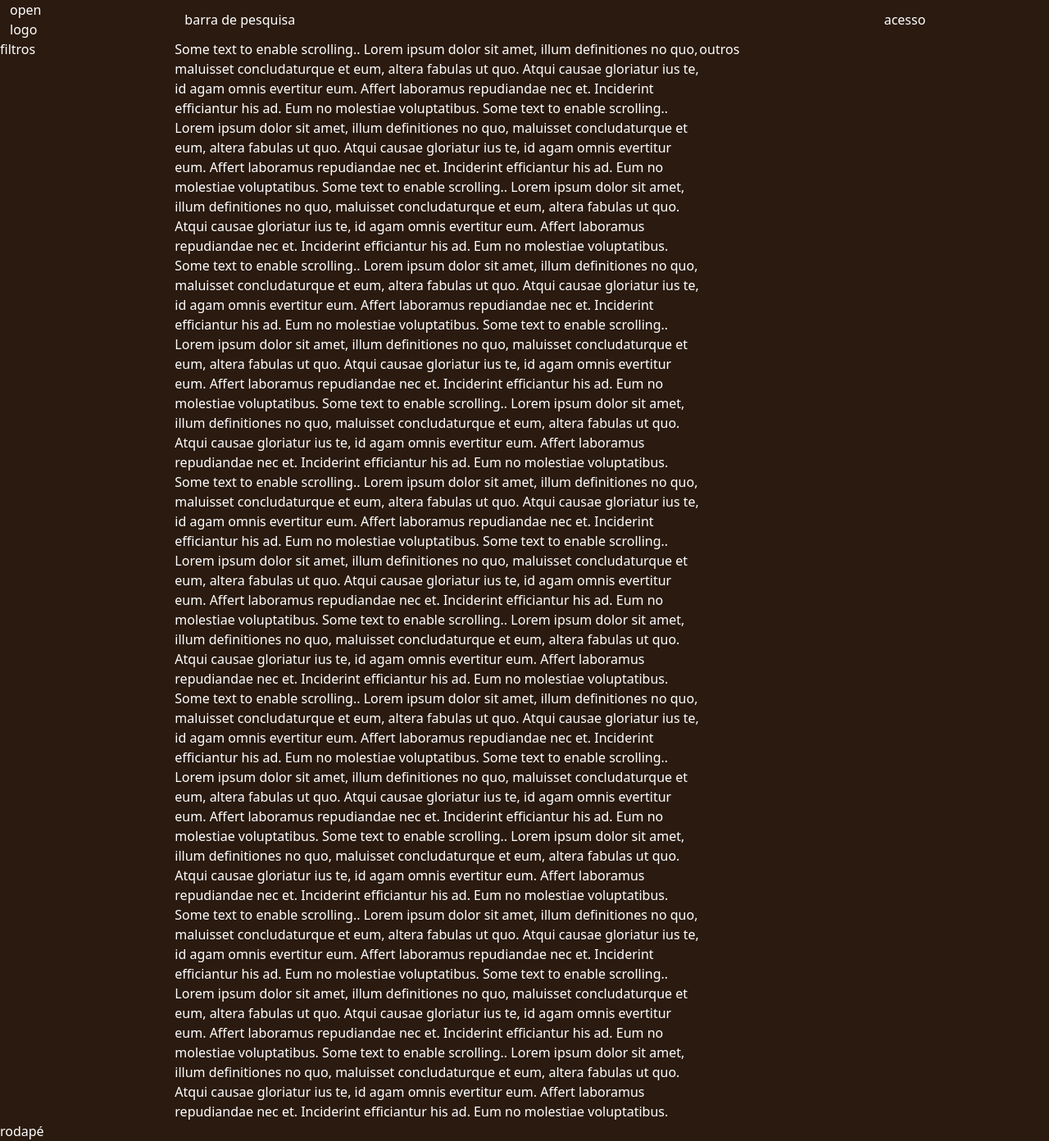
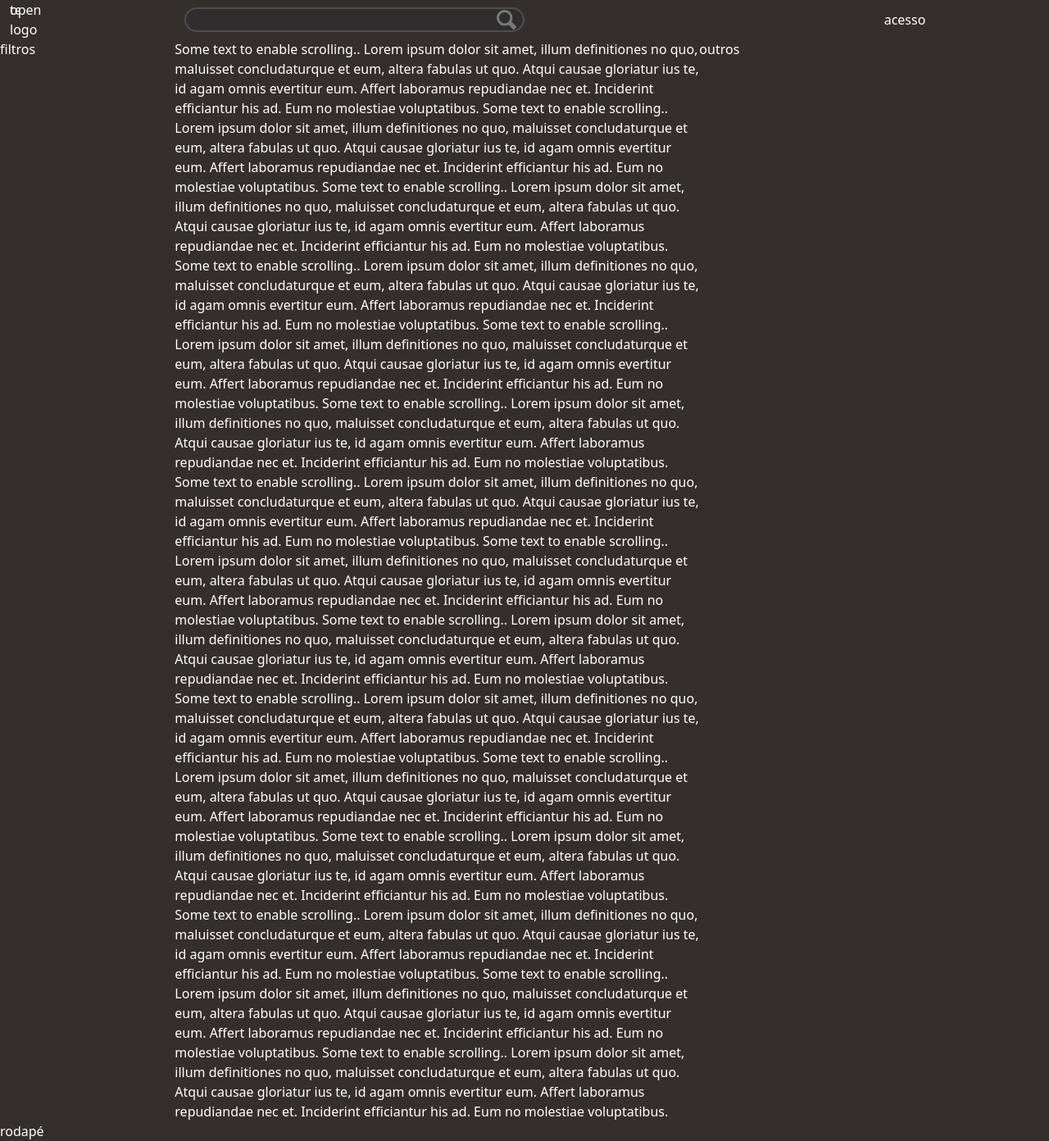
Before and after one commit to gxov/projTcc, a PHP site: page /pag2.html in a window 1280 px wide. Shown: the whole page at 82% size. Run offline with PHP 8.4, Linux system fonts and the light colour scheme.

Commit message:
Navbar (top e left), search bar
- variáveis para mudar cores principais do site
- barras de navegação (nova barra na esquerda e mudanças na do topo)
- scroll bar
- search bar
- pasta para mídia

```diff
--- a/header.js
+++ b/header.js
@@ -1,4 +1,6 @@
 const mainNav = document.getElementById('mainNav');
+const sideNav = document.getElementById('sideNav');
+const mainCont = document.getElementById('main');
 const mainNavHgt = mainNav.offsetTop;
 
 function funct() {
@@ -14,5 +16,8 @@ function funct() {
 window.onscroll = function () { funct() }
 
 function openNav() {
-    document.getElementById("navSide").style.width = "250px";
+    sideNav.className = sideNav.className + " sideNavShow"
+    mainCont.className = "container-fluid mainContent mainContentFloat"
+    sideNav.style.width = "20%";
+    mainCont.style.width = "80%";
 }
--- a/pag2.html
+++ b/pag2.html
@@ -11,11 +11,13 @@
 </head>
 
 <body class="conteudo">
-    <!-- cabeçalho -->
-    <div class="container-fluid" id="header">
-        <div id="navSide" class="navSide">
+    <!-- side nav -->
+    <div class="container-fluid sideNav" id="sideNav">
         teste
     </div>
+    <div class="container-fluid mainContent" id="main">
+        <!-- cabeçalho -->
+        <div class="container-fluid mainNav" id="mainNav">
             <div class="row align-items-center">
                 <div class="col-2">
                     <div class="sideNavBtn">
@@ -25,9 +27,10 @@
                         logo
                     </div>
                 </div>
-            <div class="col-8">
-                <div class="barra">
-                    barra de pesquisa
+                <div class="col-8 justify-content-center">
+                    <div class="searchBarOut d-flex justify-content-end">
+                        <input class="searchBarIn" type="text">
+                        <img class="searchSvg " src="media/svg/search.svg" />
                     </div>
                 </div>
                 <div class="col-2">
@@ -112,6 +115,7 @@
                 rodapé
             </div>
         </div>
+    </div>
     <script src="header.js"></script>
 </body>
 
--- a/style.css
+++ b/style.css
@@ -1,6 +1,14 @@
+
+:root {
+    --corPrimaria: rgb(255, 128, 0);
+    --corSecundaria: rgb(152, 69, 14);
+    --bgPrimaria: rgb(52, 47, 43);
+    --bgSecundaria: rgb(21, 18, 14)
+}
+
 .badgeCategoria {
     color: black;
-    background-color: rgb(255, 128, 0);
+    background-color: var(--corPrimaria);
     padding: 0.3rem;
     border-radius: 0.35rem;
     font-size: 0.75rem;
@@ -10,34 +18,101 @@
     text-align: center;
 }
 
-.estiloTexto{
-    font-family: Poppins,sans-serif;
+.estiloTexto {
+    font-family: Poppins, sans-serif;
 }
 
-.mainNav{
+.mainNav {
     position: sticky;
     top: 0px;
     width: 100%;
-    background-color: rgb(21, 15, 15);
+    background-color: var(--bgSecundaria);
 }
 
-.navTransparente{
+.navTransparente {
     background-color: transparent !important;
 }
 
-.conteudo{
-    background-color: rgb(42, 26, 15);
+.conteudo {
+    background-color: var(--bgPrimaria);
     color: white;
 }
 
-.navSide{
+.sideNav{
     height: 100%;
     width: 0;
     position: fixed;
-    z-index: -1;
+    z-index: -2;
     top: 0;
     left: 0;
-    background-color: black;
     overflow-x: hidden;
-    transition: 0.5s;
+    transition: 0.3s;
 }
+
+.sideNavHide {
+    display: none;
+}
+
+.sideNavShow {
+    background-color: var(--bgSecundaria);
+}
+
+.mainContent {
+    transition: width 0.3s;
+    padding: 0;
+}
+
+.mainContentFloat {
+    float:right;
+}
+
+/* Scrollbar */
+::-webkit-scrollbar {
+    width: 10px;
+    height: 10px;
+}
+
+::-webkit-scrollbar-track {
+    background-color: transparent;
+}
+
+::-webkit-scrollbar-thumb {
+    background: var(--corPrimaria);
+    border-radius: 10px;
+}
+
+::-webkit-scrollbar-thumb:hover {
+    background: var(--corSecundaria);
+}
+
+/* Scrollbar END */
+
+/* Search */
+.searchBarOut {
+    margin-right: 2rem;
+    background-color: rgb(47, 45, 45);
+    border: 2px solid rgb(79, 79, 79);
+    border-radius: 15px;
+    width: 50%;
+}
+
+.searchBarIn {
+    background: transparent;
+    border: 0px solid;
+    border-radius: 15px;
+    width: 100%;
+    color: white;
+}
+
+.searchBarIn:focus {
+    box-shadow: 0 0 0 5px rgb(152, 69, 14, 0.8);
+    transition: 50ms box-shadow ease-in-out;
+    outline: 2px solid var(--corPrimaria);
+}
+
+.searchSvg {
+    position: absolute;
+    height: 1.5rem;
+    padding-right: 0.5rem;
+    align-self: center;
+}
```
Also changed, not shown: media/svg/search.svg (added). Lines whose indentation alone changed are shown as unchanged.
